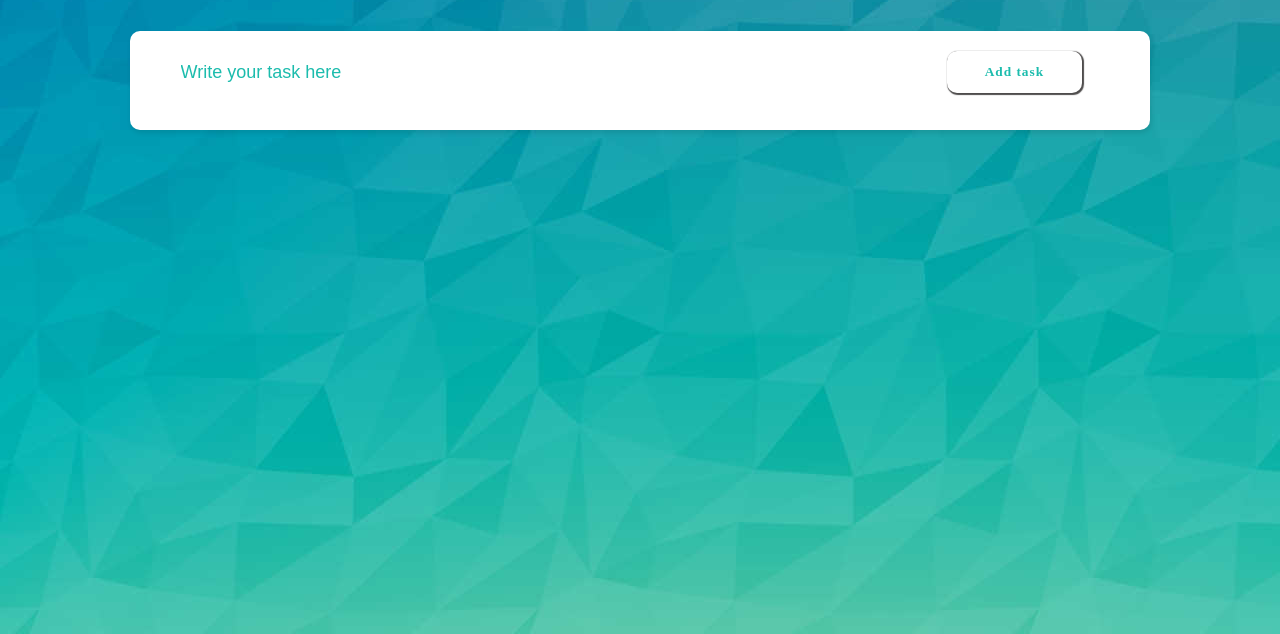
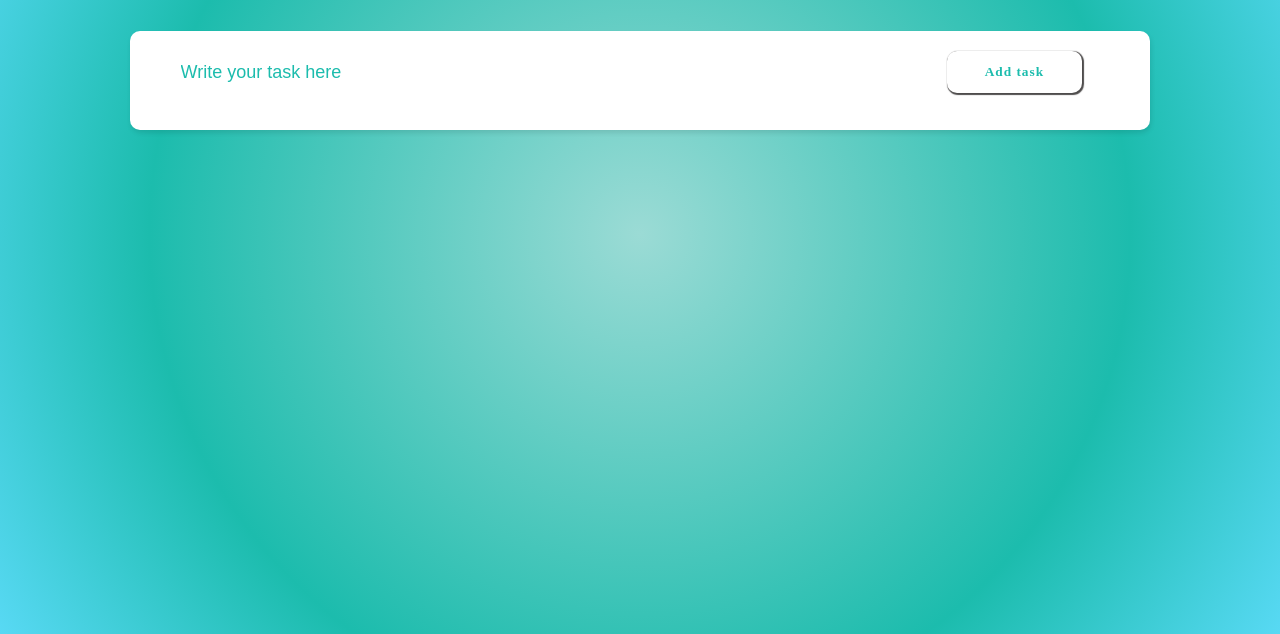
Before and after one commit to suryadatta/to-do-list, a plain HTML site: page index.html in a window 1280 px wide. Shown: the part 166-800 px from the top of the page. Drawn offline with Linux system fonts and the light colour scheme; no server answers.

Commit message:
change to background

```diff
--- a/styles.css
+++ b/styles.css
@@ -1,7 +1,14 @@
 body {
   font-family: ubuntu;
-  background-image: url('images/header-bg.jpg');
-  background-repeat: repeat-y;
+  /* background-image: url('images/header-bg.jpg');
+  background-repeat: repeat-y; */
+  background: rgb(155, 219, 213);
+  background: radial-gradient(
+    circle,
+    rgba(155, 219, 213, 1) 0%,
+    rgba(28, 188, 173, 1) 65%,
+    rgba(88, 217, 244, 1) 100%
+  );
 }
 
 h1 {
```
